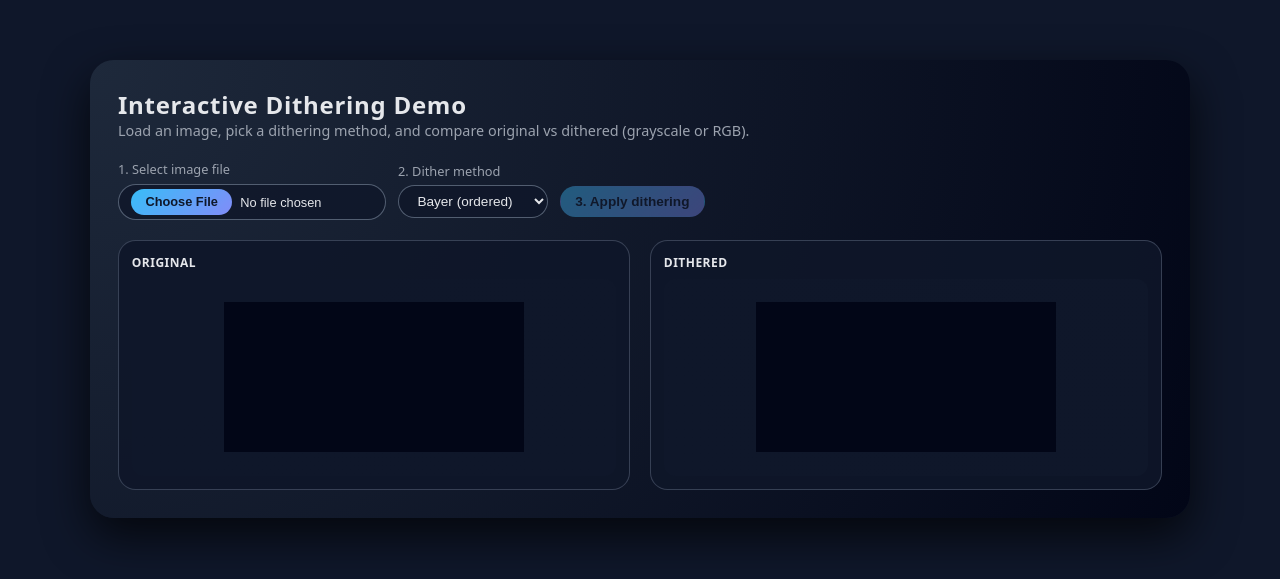
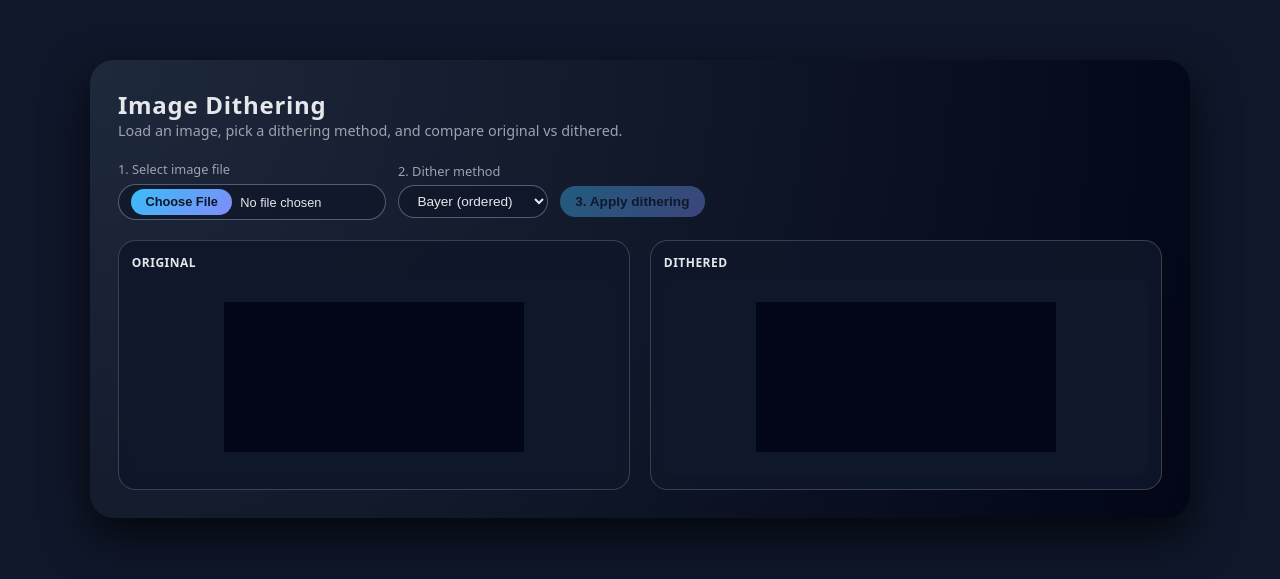
Before and after one commit to RongLiu-Leo/dither, a plain HTML site: page index.html in a window 1280 px wide. Shown: the part 111-690 px from the top of the page. Drawn offline with Linux system fonts and the light colour scheme.

Commit message:
Update index.html

```diff
--- a/index.html
+++ b/index.html
@@ -2,7 +2,7 @@
 <html lang="en">
 <head>
   <meta charset="UTF-8" />
-  <title>Image Dithering Demo</title>
+  <title>Image Dithering</title>
   <meta name="viewport" content="width=device-width, initial-scale=1" />
   <link rel="stylesheet" href="style.css" />
 </head>
@@ -10,9 +10,9 @@
   <div class="app">
     <div class="app-header">
       <div>
-        <div class="app-title">Interactive Dithering Demo</div>
+        <div class="app-title">Image Dithering</div>
         <div class="app-subtitle">
-          Load an image, pick a dithering method, and compare original vs dithered (grayscale or RGB).
+          Load an image, pick a dithering method, and compare original vs dithered.
         </div>
       </div>
     </div>
```
